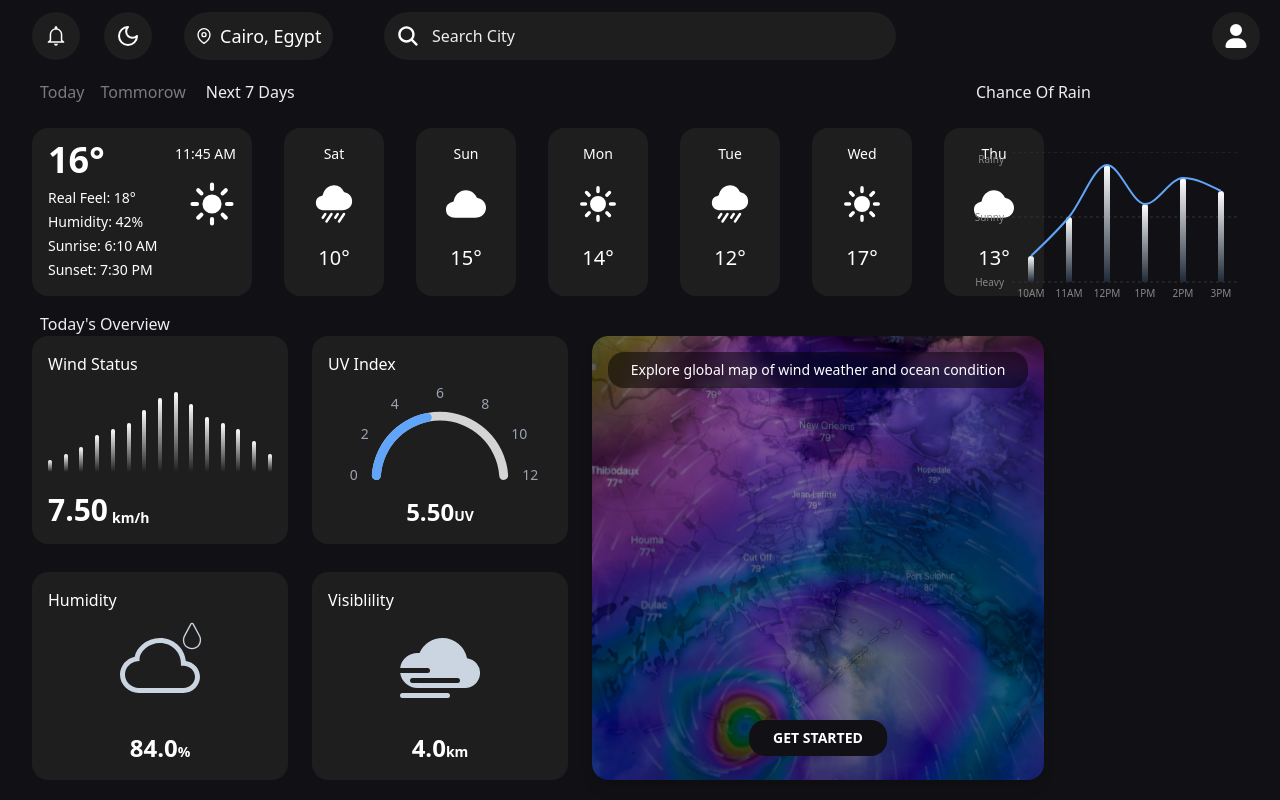
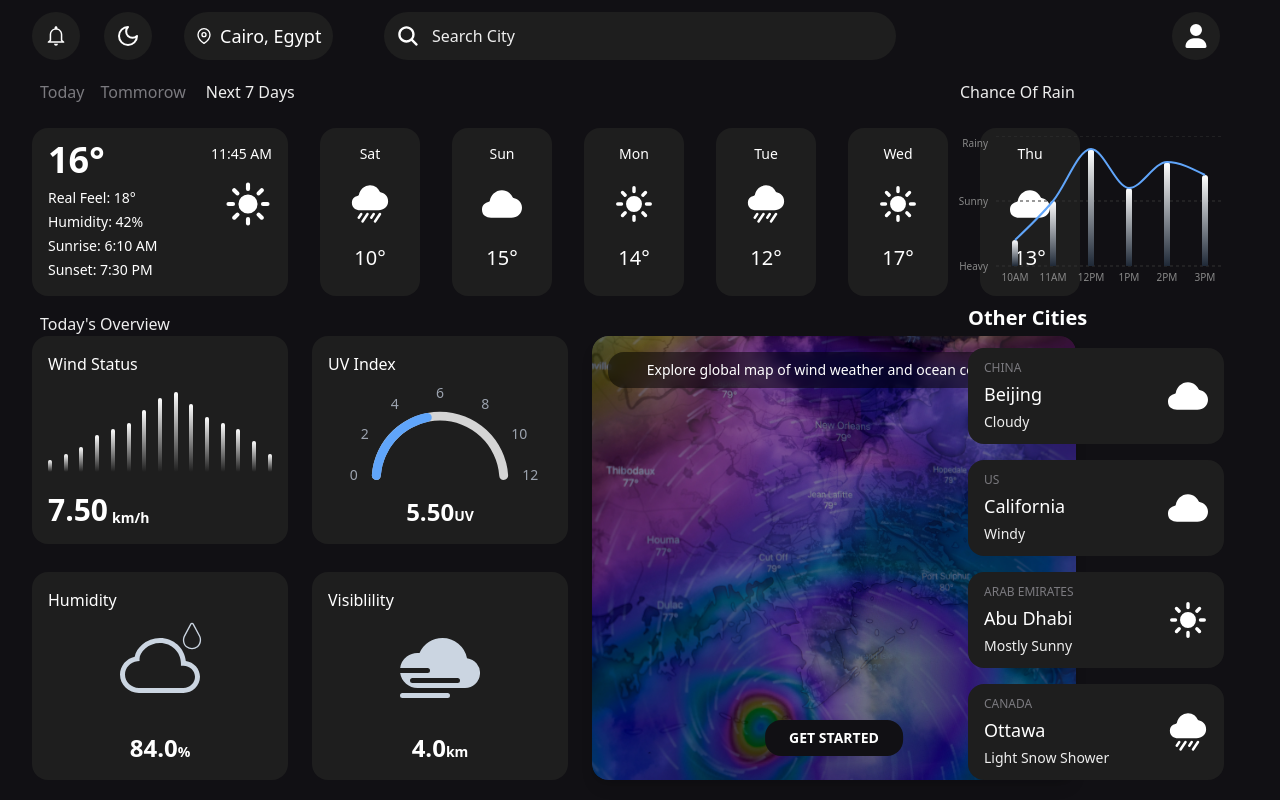
Before and after one commit to adhamhaithameid/codveda-intern, a React (Vite) app in the folder Tasks/Whether-Dashboard/: page / in a window 1280 px wide. Built offline with nearby package versions, Linux system fonts and the light colour scheme.

Commit message:
make the last part (other cities)

```diff
--- a/Tasks/Whether-Dashboard/src/App.jsx
+++ b/Tasks/Whether-Dashboard/src/App.jsx
@@ -4,6 +4,7 @@ import ForecastStripUI from "./components/ForecastStrip";
 import Rain from "./components/Rain";
 import Overview from "./components/overview";
 import HeroCard from "./components/hero";
+import Suggest from "./components/suggest";
 
 function App() {
 
@@ -16,6 +17,7 @@ function App() {
       <Rain />
       <Overview />
       <HeroCard />
+      <Suggest />
     </div>
   );
 }
--- a/Tasks/Whether-Dashboard/src/components/ForecastStrip.jsx
+++ b/Tasks/Whether-Dashboard/src/components/ForecastStrip.jsx
@@ -23,10 +23,10 @@ export default function ForecastStripUI() {
   ];
 
   return (
-    <div className="absolute ml-4 top-32 overflow-x-auto px-4 pb-4  bg-background">
+    <div className="absolute left-4 top-32 overflow-x-auto px-4 pb-4 bg-background">
       <div className="flex space-x-8">
         {/* ── Today Card ── */}
-        <div className="min-w-[220px] bg-button_dark rounded-2xl p-4 text-white flex-shrink-0 transition duration-300 ease-in-out transform hover:shadow-lg hover:brightness-110">
+        <div className="min-w-64 bg-button_dark rounded-2xl p-4 text-white flex-shrink-0 transition duration-300 ease-in-out transform hover:shadow-lg hover:brightness-110">
           <div className="text-sm justify-self-end">{today.time}</div>
           <div className="-mt-6 text-4xl font-semibold">{today.temp}°</div>
           <div className="justify-self-end">{today.icon}</div>
--- a/Tasks/Whether-Dashboard/src/components/Header.jsx
+++ b/Tasks/Whether-Dashboard/src/components/Header.jsx
@@ -37,13 +37,13 @@ function Header() {
           <input
             type="text"
             placeholder="Search City"
-            className="flex-1 bg-transparent outline-none text-base placeholder-secondary_text text-secondary_text"
+            className="flex-1 bg-transparent outline-none text-base placeholder-secondary_text text-secondary_text "
           />
         </button>
       </div>
 
       {/* Right group: user avatar */}
-      <div className="flex absolute top-0 right-2">
+      <div className="flex absolute top-0 right-12">
           <button className="relative w-[3rem] h-[3rem] bg-button_dark m-3 rounded-full items-center justify-center flex transition duration-300 ease-in-out transform hover:shadow-lg hover:brightness-110">
             <FaUser className="text-2xl text-white " />
           </button>
--- a/Tasks/Whether-Dashboard/src/components/Rain.jsx
+++ b/Tasks/Whether-Dashboard/src/components/Rain.jsx
@@ -22,15 +22,14 @@ export default function Rain() {
 
   return (
     <div className="absolute w-screen bg-background">
-      <div className="absolute right-6 top-16 w-80 rounded-2xl p-4 text-white">
+      <div className="absolute right-10 top-12 w-80 rounded-2xl p-4 text-white">
         <h3
           className="
             absolute
             left-8
             px-2
             text-base text-secondary_text font-medium
-            -top-11
-            -mt-3
+            -top-10
           "
         >
           Chance Of Rain
--- a/Tasks/Whether-Dashboard/src/components/hero.jsx
+++ b/Tasks/Whether-Dashboard/src/components/hero.jsx
@@ -3,7 +3,7 @@ import bgImage from '../assets/Blue Pink Yellow Abstract Painting copy.webp';
 
 export default function HeroCard() {
   return (
-    <div className="absolute bottom-5 left-144 ml-4 w-113 h-111 rounded-2xl overflow-hidden shadow-lg">
+    <div className="absolute bottom-5 left-144 ml-4 w-121 h-111 rounded-2xl overflow-hidden shadow-lg">
       {/* Background image */}
       <img
         src={bgImage}
--- /dev/null
+++ b/Tasks/Whether-Dashboard/src/components/suggest.jsx
@@ -0,0 +1,55 @@
+import React from 'react';
+import { IoSunny, IoCloudy, IoRainy } from 'react-icons/io5';
+
+export default function Suggest() {
+  const cities = [
+    {
+      country: 'China',
+      city: 'Beijing',
+      weather: 'Cloudy',
+      icon: <IoCloudy className="w-10 h-10 text-white" />
+    },
+    {
+      country: 'US',
+      city: 'California',
+      weather: 'Windy',
+      icon: <IoCloudy className="w-10 h-10 text-white" />
+    },
+    {
+      country: 'Arab Emirates',
+      city: 'Abu Dhabi',
+      weather: 'Mostly Sunny',
+      icon: <IoSunny className="w-10 h-10 text-white" />
+    },
+    {
+      country: 'Canada',
+      city: 'Ottawa',
+      weather: 'Light Snow Shower',
+      icon: <IoRainy className="w-10 h-10 text-white" />
+    },
+  ];
+
+  return (
+    <div className="absolute bottom-5 right-14">
+      {/* Title */}
+      <h2 className="text-xl font-semibold text-white mb-4">Other Cities</h2>
+
+      {/* City cards */}
+      <div className="space-y-4">
+        {cities.map(({ country, city, weather, icon }) => (
+          <div
+            key={city}
+            className="flex items-center justify-between bg-button_dark rounded-2xl p-4 w-64 h-24 duration-300 ease-in-out transform hover:shadow-lg hover:brightness-110"
+          >
+            <div className="space-y-1">
+              <p className="text-xs uppercase text-third_text">{country}</p>
+              <p className="text-lg font-medium text-white">{city}</p>
+              <p className="text-sm text-secondary_text">{weather}</p>
+            </div>
+            {icon}
+          </div>
+        ))}
+      </div>
+    </div>
+  );
+}
--- a/Tasks/Whether-Dashboard/tailwind.config.js
+++ b/Tasks/Whether-Dashboard/tailwind.config.js
@@ -30,6 +30,7 @@ export default {
         '113': '452px',
         '114': '456px',
         '120': '480px',
+        '121': '484px',
         '128': '512px',
         '144': '576px',
         '160': '640px',
```
